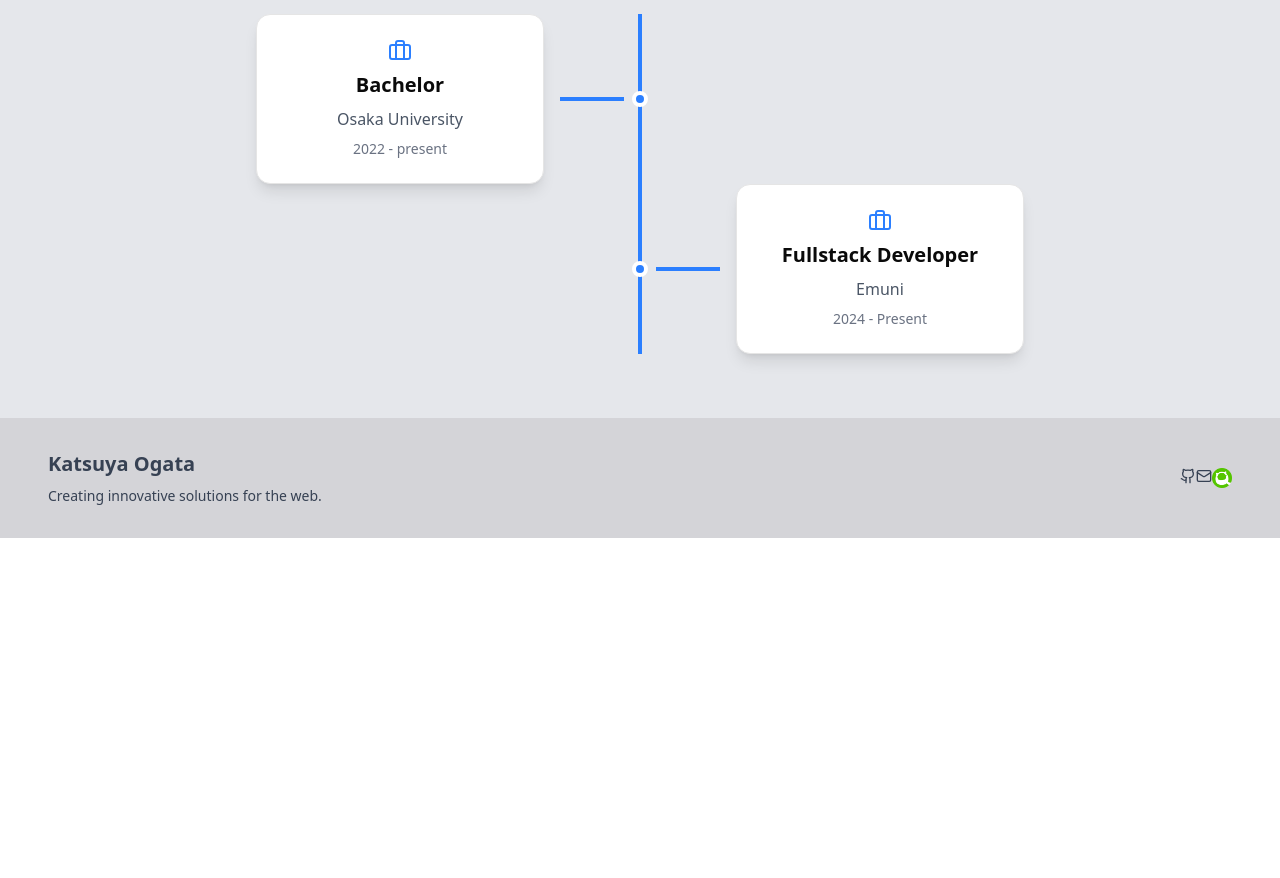
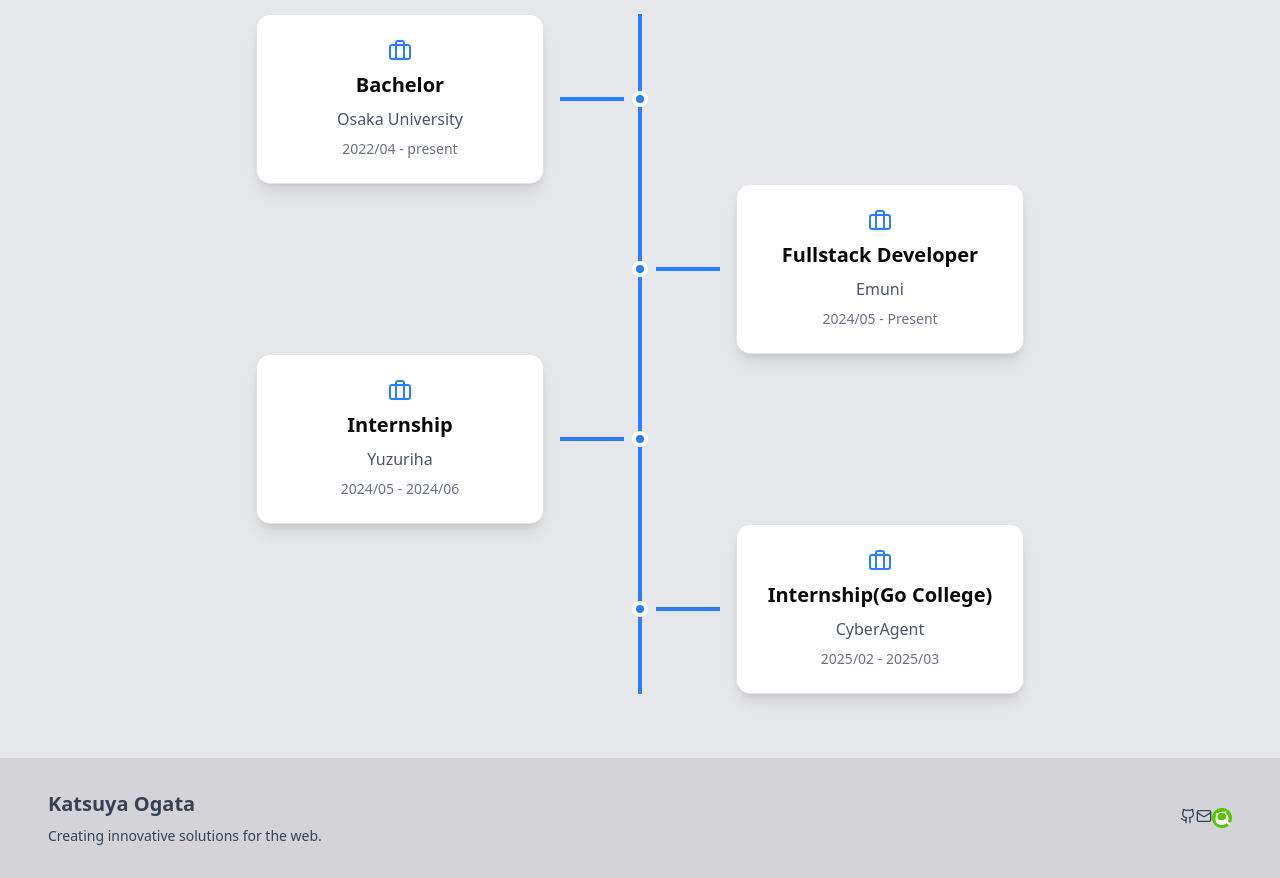
Before and after one commit to ogatakatsuya/me, an Astro site: page / in a window 1280 px wide. Shown: the part 2420-3298 px from the top of the page. Before the commit the page ends 2958 px from the top, so only its background shows below. Built offline with nearby package versions, Linux system fonts and the light colour scheme; Astro itself is replaced by a stand-in of ours.

Commit message:
add: career tree

```diff
--- a/src/components/page/about.astro
+++ b/src/components/page/about.astro
@@ -11,7 +11,7 @@ const experiences = [
         title: "Bachelor",
         company: "Osaka University",
         link: "https://www.osaka-u.ac.jp/en",
-        year: "2022 - present",
+        year: "2022/04 - present",
         side: "left"
     },
     {
@@ -19,7 +19,23 @@ const experiences = [
         title: "Fullstack Developer",
         company: "Emuni",
         link: "https://www.emuniinc.jp/",
-        year: "2024 - Present",
+        year: "2024/05 - Present",
+        side: "right"
+    },
+    {
+        index: "third",
+        title: "Internship",
+        company: "Yuzuriha",
+        link: "https://www.emuniinc.jp/",
+        year: "2024/05 - 2024/06",
+        side: "left"
+    },
+    {
+        index: "fourth",
+        title: "Internship(Go College)",
+        company: "CyberAgent",
+        link: "https://www.emuniinc.jp/",
+        year: "2025/02 - 2025/03",
         side: "right"
     }
 ];
```
